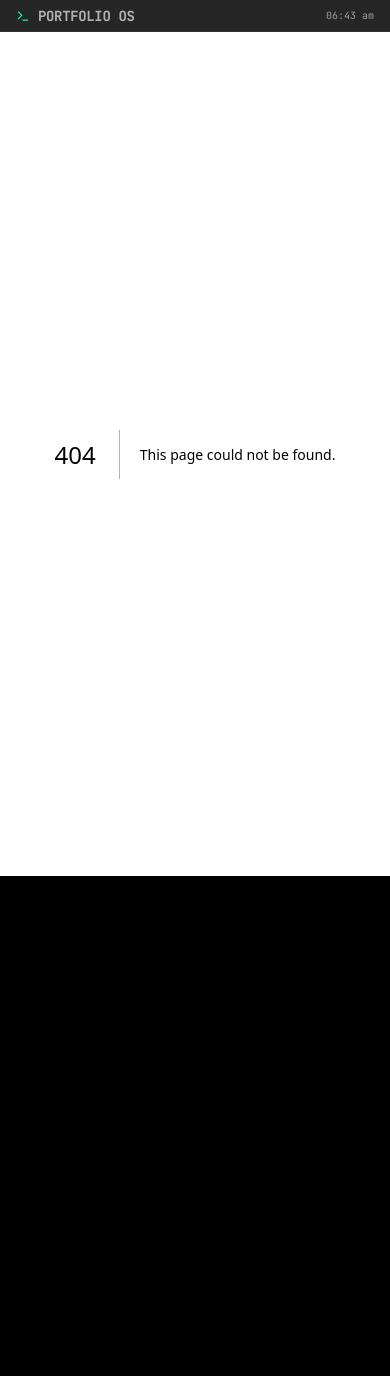
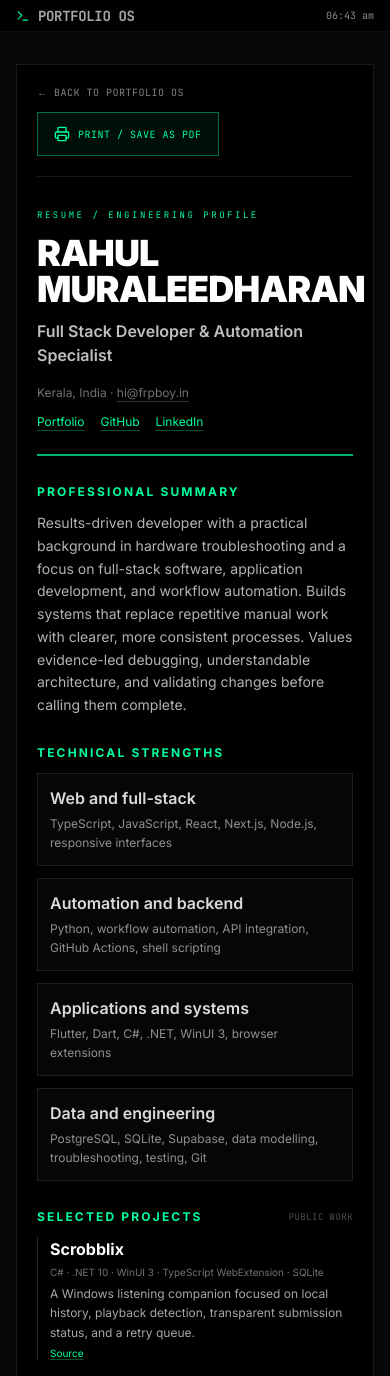
Before and after one commit to frpboy/frpboy-Portfolio, a Next.js app: page /resume in a window 390 px wide. Before the commit this address had no page. Shown: the top 1376 px of the page. Before the commit the page ends 876 px from the top, so only its background shows below. Built offline with nearby package versions, Linux system fonts and the light colour scheme.

Commit message:
Add responsive print-friendly resume page

```diff
--- /dev/null
+++ b/app/resume/page.tsx
@@ -0,0 +1,159 @@
+import type { Metadata } from "next";
+import Link from "next/link";
+import ResumePrintButton from "@/components/os/ResumePrintButton";
+
+export const metadata: Metadata = {
+  title: "Resume",
+  description: "Resume of Rahul Muraleedharan, Full Stack Developer and Automation Specialist.",
+  alternates: { canonical: "/resume" },
+};
+
+const skillGroups = [
+  {
+    title: "Web and full-stack",
+    skills: "TypeScript, JavaScript, React, Next.js, Node.js, responsive interfaces",
+  },
+  {
+    title: "Automation and backend",
+    skills: "Python, workflow automation, API integration, GitHub Actions, shell scripting",
+  },
+  {
+    title: "Applications and systems",
+    skills: "Flutter, Dart, C#, .NET, WinUI 3, browser extensions",
+  },
+  {
+    title: "Data and engineering",
+    skills: "PostgreSQL, SQLite, Supabase, data modelling, troubleshooting, testing, Git",
+  },
+];
+
+const projects = [
+  {
+    title: "Scrobblix",
+    detail: "A Windows listening companion focused on local history, playback detection, transparent submission status, and a retry queue.",
+    stack: "C# · .NET 10 · WinUI 3 · TypeScript WebExtension · SQLite",
+    links: [{ label: "Source", href: "https://github.com/frpboy/Scrobblix" }],
+  },
+  {
+    title: "Nah That's Fake",
+    detail: "A Telegram bot and Mini App that brings image-analysis and suspicious-link signals into one workflow, while communicating the limits of external detection services.",
+    stack: "Node.js · TypeScript · Telegram Mini App · Supabase",
+    links: [{ label: "Source", href: "https://github.com/frpboy/NahThatsFake" }],
+  },
+  {
+    title: "AdBlocker Test Lab",
+    detail: "A browser-facing diagnostics lab exploring blocked requests, tracking protection, cosmetic filtering, and the difference between observations and inferred causes.",
+    stack: "JavaScript · React · TypeScript · Browser APIs",
+    links: [
+      { label: "Live demo", href: "https://lab.frpboy.in/" },
+      { label: "Source", href: "https://github.com/frpboy/adblocker-test-lab" },
+    ],
+  },
+  {
+    title: "Ashique Digital",
+    detail: "A public client-facing website focused on clear service positioning, responsive presentation, and straightforward enquiry paths.",
+    stack: "Next.js · TypeScript · Tailwind CSS · Framer Motion · Sanity",
+    links: [
+      { label: "Live website", href: "https://www.ashique.digital/" },
+      { label: "Source", href: "https://github.com/frpboy/ashique-digital" },
+    ],
+  },
+  {
+    title: "React upstream contribution",
+    detail: "Upstream engineering work maintained in a public fork, with code changes and review context available through the linked pull request.",
+    stack: "React · JavaScript · TypeScript · Jest",
+    links: [
+      { label: "Fork", href: "https://github.com/frpboy/react" },
+      { label: "Pull request", href: "https://github.com/react/react/pull/37974" },
+    ],
+  },
+];
+
+export default function ResumePage() {
+  return (
+    <div className="resume-route min-h-[calc(100svh-2rem)] bg-[#050807] px-4 py-8 text-white sm:px-8 sm:py-12">
+      <div className="resume-print-root mx-auto max-w-4xl border border-white/10 bg-black p-5 sm:p-9 lg:p-12">
+        <div className="resume-no-print mb-8 flex flex-wrap items-center justify-between gap-3 border-b border-white/10 pb-5">
+          <Link href="/" className="font-mono text-[10px] uppercase tracking-wider text-white/50 transition-colors hover:text-system-green focus-visible:outline focus-visible:outline-2 focus-visible:outline-system-green">
+            ← Back to Portfolio OS
+          </Link>
+          <ResumePrintButton />
+        </div>
+
+        <header className="resume-section border-b-2 border-system-green/70 pb-6">
+          <p className="font-mono text-[9px] uppercase tracking-[0.28em] text-system-green sm:text-[10px]">Resume / Engineering profile</p>
+          <h1 className="mt-3 text-4xl font-black uppercase leading-none tracking-tight text-white sm:text-5xl">Rahul Muraleedharan</h1>
+          <p className="mt-3 max-w-2xl text-base font-semibold text-white/75 sm:text-lg">
+            Full Stack Developer &amp; Automation Specialist
+          </p>
+          <p className="mt-4 text-xs leading-relaxed text-white/45">
+            Kerala, India · <a className="underline decoration-white/20 underline-offset-4 hover:text-system-green" href="mailto:hi@frpboy.in">hi@frpboy.in</a>
+          </p>
+          <div className="mt-3 flex flex-wrap gap-x-4 gap-y-2 text-xs">
+            <a className="text-system-green underline decoration-system-green/30 underline-offset-4" href="https://www.frpboy.in/" target="_blank" rel="noopener noreferrer">Portfolio</a>
+            <a className="text-system-green underline decoration-system-green/30 underline-offset-4" href="https://github.com/frpboy" target="_blank" rel="noopener noreferrer">GitHub</a>
+            <a className="text-system-green underline decoration-system-green/30 underline-offset-4" href="https://www.linkedin.com/in/k4nn4n" target="_blank" rel="noopener noreferrer">LinkedIn</a>
+          </div>
+        </header>
+
+        <section className="resume-section mt-7">
+          <h2 className="resume-heading text-xs font-bold uppercase tracking-[0.18em] text-system-green">Professional summary</h2>
+          <p className="resume-muted mt-3 text-sm leading-relaxed text-white/70">
+            Results-driven developer with a practical background in hardware troubleshooting and a focus on full-stack software, application development, and workflow automation. Builds systems that replace repetitive manual work with clearer, more consistent processes. Values evidence-led debugging, understandable architecture, and validating changes before calling them complete.
+          </p>
+        </section>
+
+        <section className="resume-section mt-7">
+          <h2 className="resume-heading text-xs font-bold uppercase tracking-[0.18em] text-system-green">Technical strengths</h2>
+          <div className="mt-3 grid gap-3 sm:grid-cols-2">
+            {skillGroups.map((group) => (
+              <div key={group.title} className="resume-card border border-white/10 bg-white/[0.025] p-3">
+                <h3 className="font-semibold text-white/85">{group.title}</h3>
+                <p className="resume-muted mt-1 text-xs leading-relaxed text-white/55">{group.skills}</p>
+              </div>
+            ))}
+          </div>
+        </section>
+
+        <section className="resume-section mt-7">
+          <div className="flex items-end justify-between gap-3">
+            <h2 className="resume-heading text-xs font-bold uppercase tracking-[0.18em] text-system-green">Selected projects</h2>
+            <span className="font-mono text-[9px] uppercase tracking-wider text-white/30">Public work</span>
+          </div>
+          <div className="mt-3 space-y-4">
+            {projects.map((project) => (
+              <article key={project.title} className="resume-project resume-section border-l border-white/15 pl-3">
+                <div className="flex flex-wrap items-baseline justify-between gap-x-4 gap-y-1">
+                  <h3 className="font-bold text-white">{project.title}</h3>
+                  <p className="resume-muted text-[10px] text-white/45">{project.stack}</p>
+                </div>
+                <p className="resume-muted mt-1 text-xs leading-relaxed text-white/65">{project.detail}</p>
+                <div className="resume-no-print mt-1 flex flex-wrap gap-x-3 gap-y-1 text-[10px]">
+                  {project.links.map((link) => (
+                    <a key={link.href} href={link.href} target="_blank" rel="noopener noreferrer" className="text-system-green underline decoration-system-green/30 underline-offset-2">
+                      {link.label}
+                    </a>
+                  ))}
+                </div>
+                <p className="resume-print-links mt-1 hidden text-[9px] text-white/40">
+                  {project.links.map((link) => link.href).join(" · ")}
+                </p>
+              </article>
+            ))}
+          </div>
+        </section>
+
+        <section className="resume-section mt-7 border-t border-white/10 pt-5">
+          <h2 className="resume-heading text-xs font-bold uppercase tracking-[0.18em] text-system-green">Engineering approach</h2>
+          <p className="resume-muted mt-2 text-xs leading-relaxed text-white/60">
+            Start with reproducible evidence. Make system behavior and failure states visible. Prefer maintainable changes over clever shortcuts. Validate outcomes, document limits, and leave a clear handoff.
+          </p>
+        </section>
+
+        <footer className="resume-no-print mt-8 border-t border-white/10 pt-4 text-[10px] leading-relaxed text-white/30">
+          This web resume is designed for printing. Choose “Save as PDF” in your browser's print dialog to create a PDF copy.
+        </footer>
+      </div>
+    </div>
+  );
+}
```
